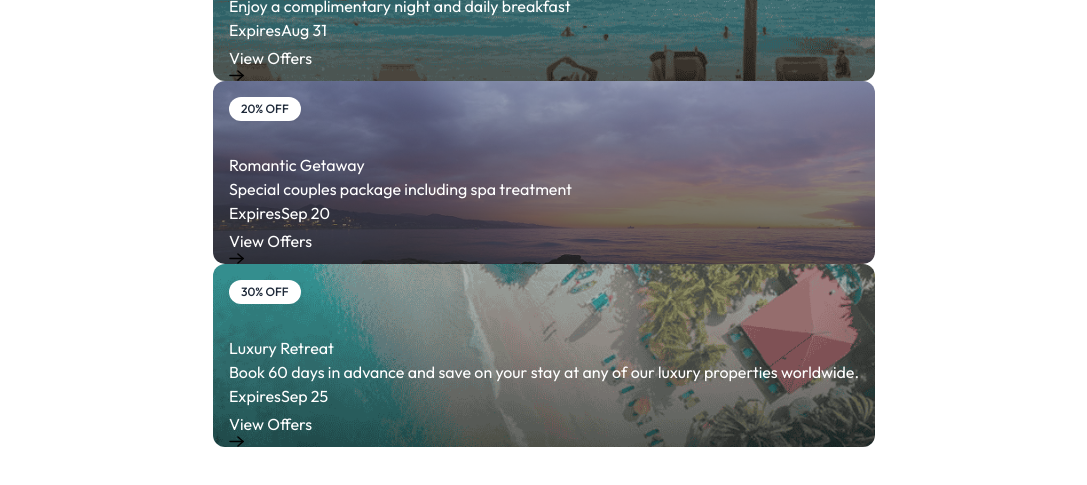
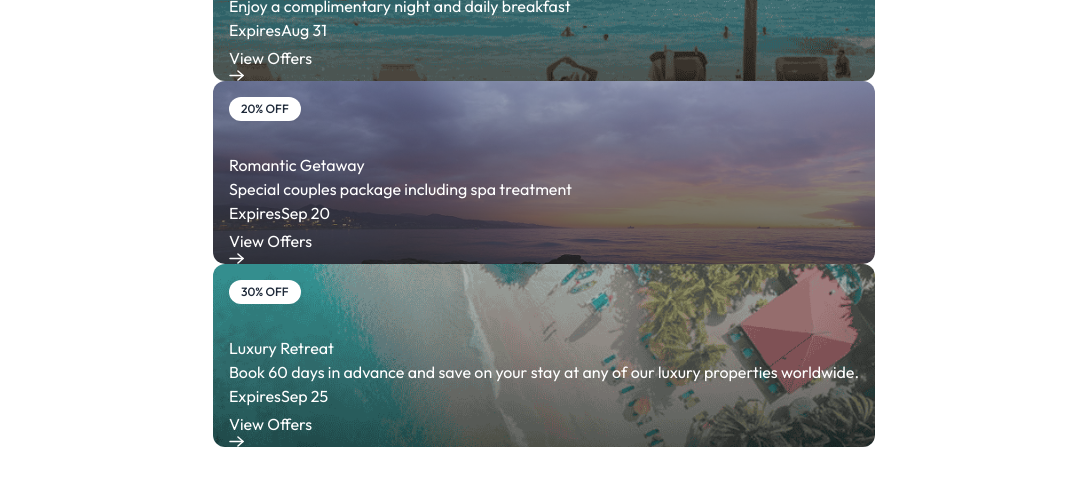
Before and after one commit to raazijawad/BookyStay, a React (Vite) app: page / in a window 1280 px wide. Shown: the part 2279-2764 px from the top of the page, without its empty margins (96-1183 px from the left). Built offline with nearby package versions, Linux system fonts and the light colour scheme; no server answers; a web font is replaced by a local one.

Commit message:
added css for the Img tag

```diff
--- a/src/components/ExclusiveOffer.jsx
+++ b/src/components/ExclusiveOffer.jsx
@@ -27,7 +27,7 @@
             </div>
             <button>
               View Offers
-              <img src={assets.arrowIcon} alt="" />
+              <img className='invert group-hover:translate-x-1 transition-all' src={assets.arrowIcon} alt="" />
             </button>
           </div>
         ))}
```
